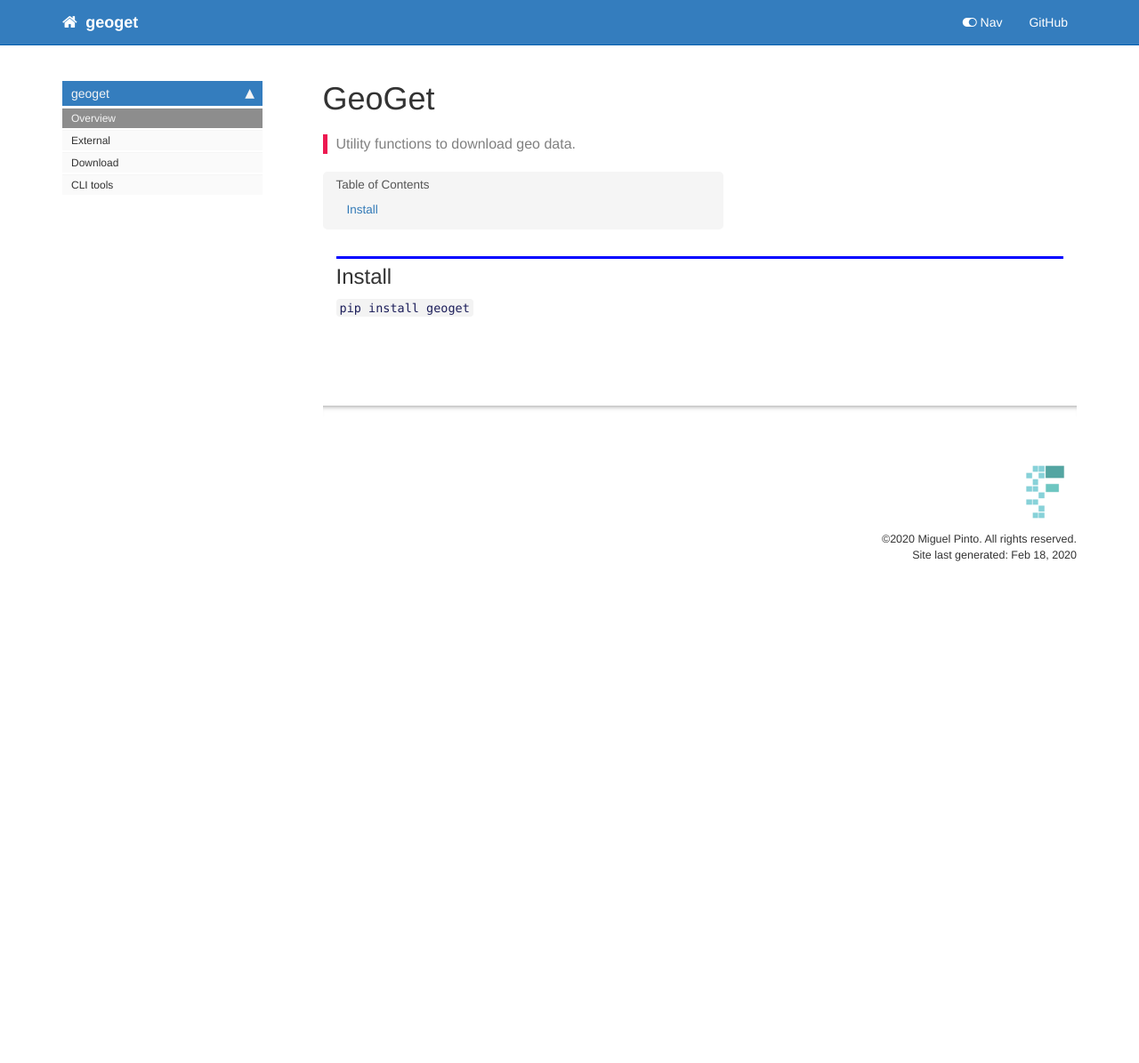
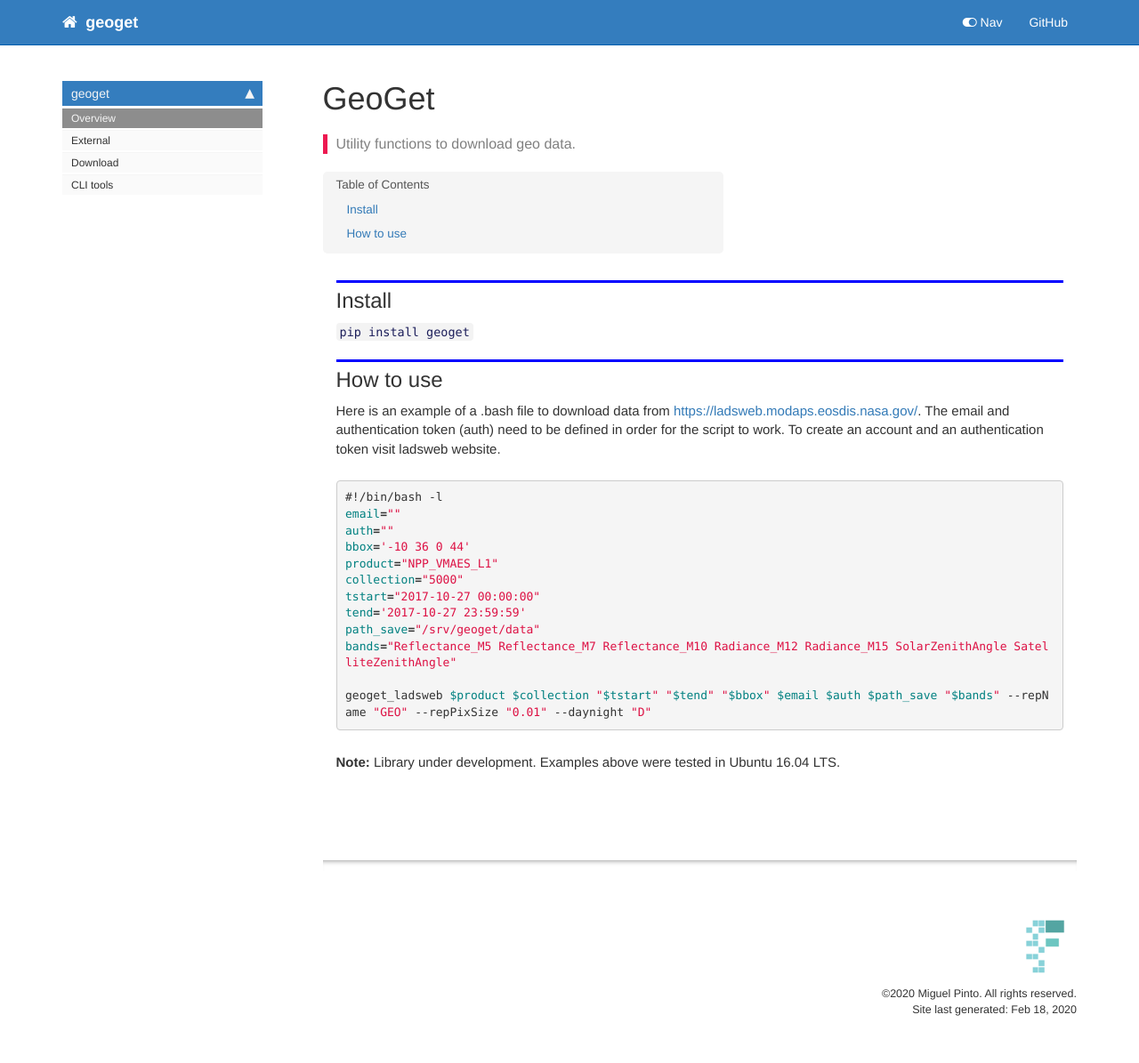
Before and after one commit to mnpinto/geoget, a Jekyll site: the page built from docs/index.html, in a window 1280 px wide. Shown: the whole page at 89% size. Built offline with Jekyll 4.4.1, drawn with Linux system fonts in a browser that asks for light colours; nearby versions of some CDN libraries; comment, search, counter and statistics services are not loaded; before the commit the page ends 900 px from its top, so only the background shows below that.

Commit message:
update docs

```diff
--- a/docs/index.html
+++ b/docs/index.html
@@ -35,4 +35,37 @@ summary: "Utility functions to download geo data."
 </div>
 </div>
 </div>
+<div class="cell border-box-sizing text_cell rendered"><div class="inner_cell">
+<div class="text_cell_render border-box-sizing rendered_html">
+<h2 id="How-to-use">How to use<a class="anchor-link" href="#How-to-use">&#182;</a></h2>
 </div>
+</div>
+</div>
+<div class="cell border-box-sizing text_cell rendered"><div class="inner_cell">
+<div class="text_cell_render border-box-sizing rendered_html">
+<p>Here is an example of a .bash file to download data from <a href="https://ladsweb.modaps.eosdis.nasa.gov/">https://ladsweb.modaps.eosdis.nasa.gov/</a>. The email and authentication token (auth) need to be defined in order for the script to work. To create an account and an authentication token visit ladsweb website.</p>
+<div class="highlight"><pre><span></span><span class="ch">#!/bin/bash -l </span>
+<span class="nv">email</span><span class="o">=</span><span class="s2">&quot;&quot;</span>
+<span class="nv">auth</span><span class="o">=</span><span class="s2">&quot;&quot;</span>
+<span class="nv">bbox</span><span class="o">=</span><span class="s1">&#39;-10 36 0 44&#39;</span>
+<span class="nv">product</span><span class="o">=</span><span class="s2">&quot;NPP_VMAES_L1&quot;</span>
+<span class="nv">collection</span><span class="o">=</span><span class="s2">&quot;5000&quot;</span>
+<span class="nv">tstart</span><span class="o">=</span><span class="s2">&quot;2017-10-27 00:00:00&quot;</span>
+<span class="nv">tend</span><span class="o">=</span><span class="s1">&#39;2017-10-27 23:59:59&#39;</span>
+<span class="nv">path_save</span><span class="o">=</span><span class="s2">&quot;/srv/geoget/data&quot;</span>
+<span class="nv">bands</span><span class="o">=</span><span class="s2">&quot;Reflectance_M5 Reflectance_M7 Reflectance_M10 Radiance_M12 Radiance_M15 SolarZenithAngle SatelliteZenithAngle&quot;</span>
+
+geoget_ladsweb <span class="nv">$product</span> <span class="nv">$collection</span> <span class="s2">&quot;</span><span class="nv">$tstart</span><span class="s2">&quot;</span> <span class="s2">&quot;</span><span class="nv">$tend</span><span class="s2">&quot;</span> <span class="s2">&quot;</span><span class="nv">$bbox</span><span class="s2">&quot;</span> <span class="nv">$email</span> <span class="nv">$auth</span> <span class="nv">$path_save</span> <span class="s2">&quot;</span><span class="nv">$bands</span><span class="s2">&quot;</span> --repName <span class="s2">&quot;GEO&quot;</span> --repPixSize <span class="s2">&quot;0.01&quot;</span> --daynight <span class="s2">&quot;D&quot;</span>
+</pre></div>
+
+</div>
+</div>
+</div>
+<div class="cell border-box-sizing text_cell rendered"><div class="inner_cell">
+<div class="text_cell_render border-box-sizing rendered_html">
+<p><strong>Note:</strong> Library under development. Examples above were tested in Ubuntu 16.04 LTS.</p>
+
+</div>
+</div>
+</div>
+</div>
```
Also changed, not shown: README.md, 2 other files.
